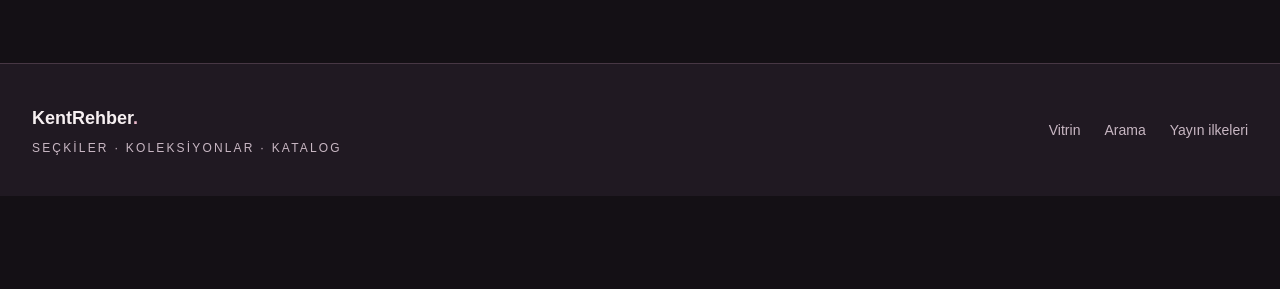
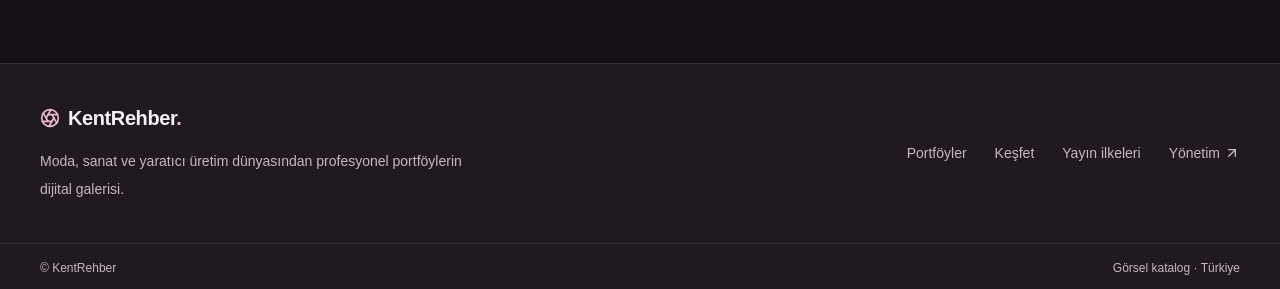
Before and after one commit to EscobarsTmg/kentrehber, a Next.js app in the folder apps/web/: page / in a window 1280 px wide. Shown: the part 1985-2274 px from the top of the page. Before the commit the page ends 2181 px from the top, so only its background shows below. Built offline with nearby package versions, Linux system fonts and the light colour scheme; no server answers.

Commit message:
design: align navigation and footer with editorial portfolio layout

```diff
--- a/apps/web/src/components/layout/footer.tsx
+++ b/apps/web/src/components/layout/footer.tsx
@@ -1,17 +1,32 @@
 import Link from 'next/link';
+import { Aperture, ArrowUpRight } from 'lucide-react';
+
 export function Footer() {
   return (
-    <footer className="mt-12 border-t border-border bg-surface">
-      <div className="mx-auto flex max-w-7xl flex-col gap-5 px-5 py-10 text-sm text-muted-foreground sm:flex-row sm:items-center sm:justify-between sm:px-8">
+    <footer className="border-t border-border/70 bg-surface">
+      <div className="mx-auto grid max-w-[1440px] gap-8 px-4 py-10 sm:px-7 md:grid-cols-[1fr_auto] lg:px-10">
         <div>
-          <p className="text-lg font-semibold text-foreground">KentRehber<span className="text-accent">.</span></p>
-          <p className="mt-2 text-xs uppercase tracking-[0.18em]">Seçkiler · Koleksiyonlar · Katalog</p>
+          <Link href="/" className="inline-flex items-center gap-2 font-bold tracking-tight text-foreground">
+            <Aperture aria-hidden className="h-5 w-5 text-accent" />
+            <span className="text-xl">KentRehber<span className="text-accent">.</span></span>
+          </Link>
+          <p className="mt-3 max-w-md text-sm leading-7 text-muted-foreground">
+            Moda, sanat ve yaratıcı üretim dünyasından profesyonel portföylerin dijital galerisi.
+          </p>
         </div>
-        <nav aria-label="Alt menü" className="flex flex-wrap gap-6">
-          <Link className="hover:text-accent" href="/">Vitrin</Link>
-          <Link className="hover:text-accent" href="/ara">Arama</Link>
-          <Link className="hover:text-accent" href="/ilkeler">Yayın ilkeleri</Link>
+        <nav aria-label="Alt menü" className="flex flex-wrap items-center gap-5 text-sm text-muted-foreground sm:gap-7">
+          <Link href="/#portfoyler" className="hover:text-accent">Portföyler</Link>
+          <Link href="/ara" className="hover:text-accent">Keşfet</Link>
+          <Link href="/ilkeler" className="hover:text-accent">Yayın ilkeleri</Link>
+          <Link href="/admin" className="inline-flex items-center gap-1 hover:text-accent">
+            Yönetim <ArrowUpRight aria-hidden className="h-4 w-4" />
+          </Link>
         </nav>
+      </div>
+      <div className="border-t border-border/70">
+        <div className="mx-auto flex max-w-[1440px] flex-wrap justify-between gap-2 px-4 py-4 text-xs text-muted-foreground sm:px-7 lg:px-10">
+          <span>© KentRehber</span><span>Görsel katalog · Türkiye</span>
+        </div>
       </div>
     </footer>
   );
```
